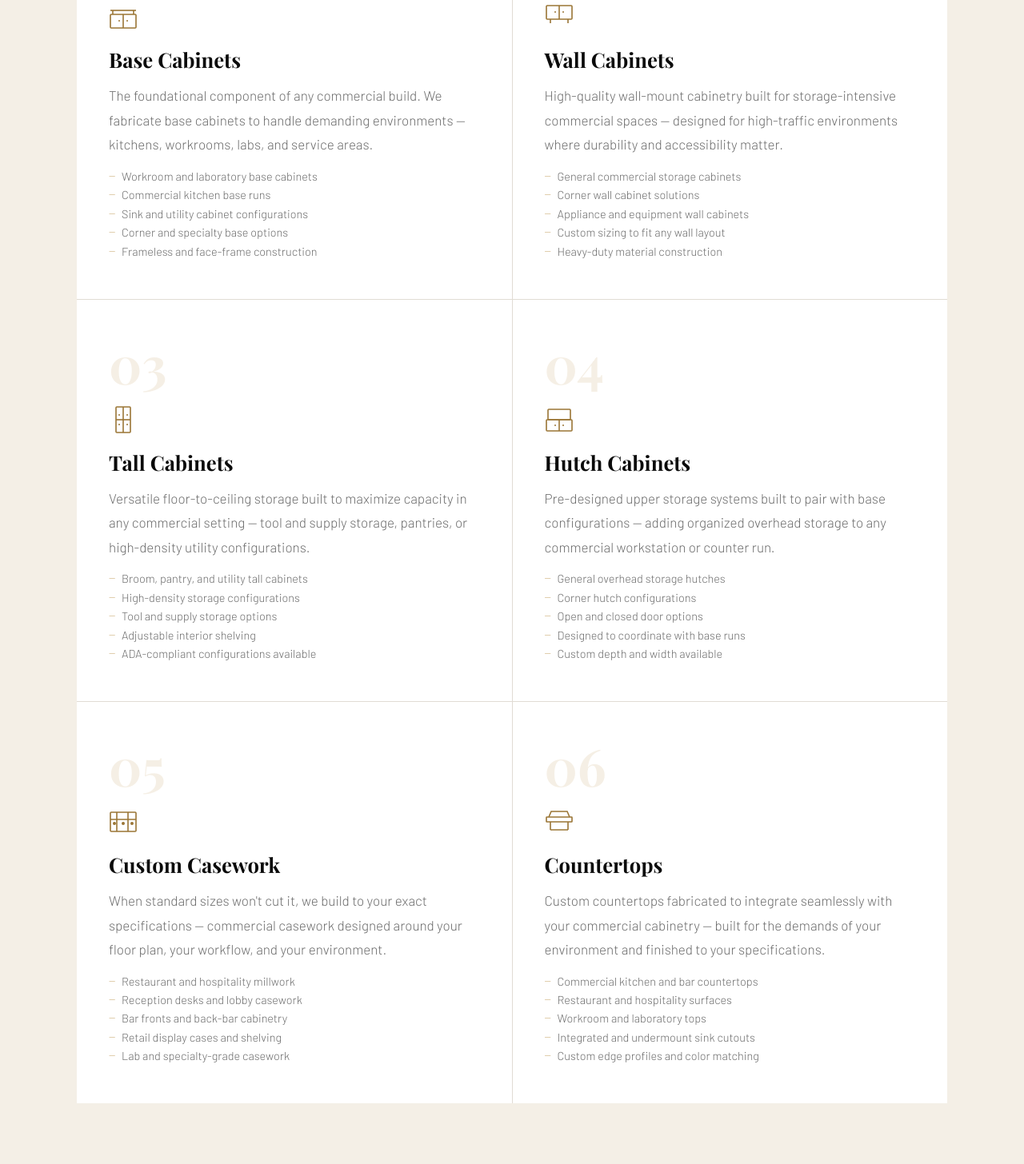
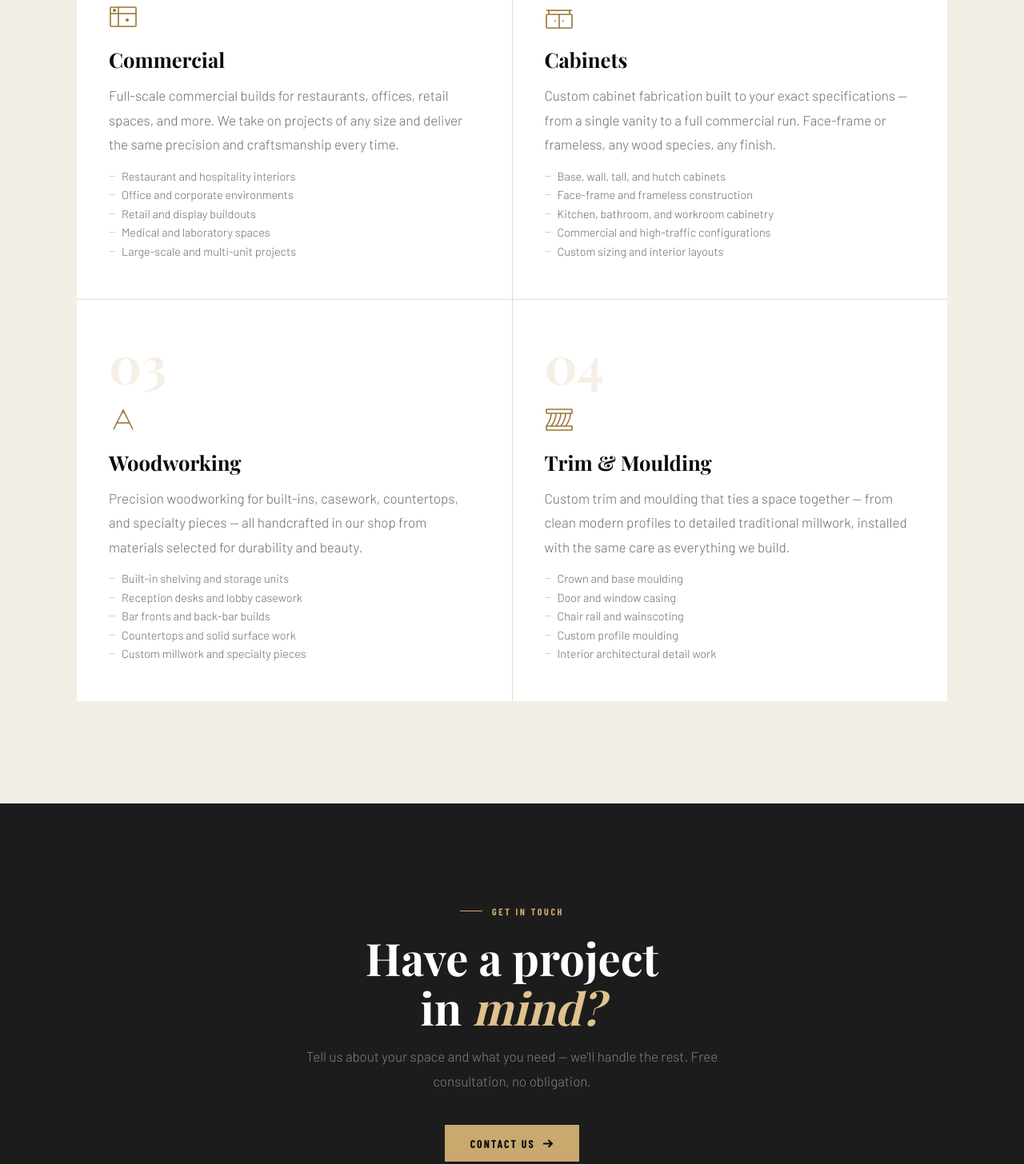
Before and after one commit to ndrhine-ops/Website-Practice, a plain HTML site: page services.html in a window 1280 px wide. Shown: the part 908-2364 px from the top of the page at 80% size. Drawn offline with nearby package versions, Linux system fonts and the light colour scheme; a web font is replaced by a local one.

Commit message:
Update services to Commercial, Cabinets, Woodworking, Trim & Moulding
Replaced the six cabinet-type service cards with four categories based
on Cache River Mill reference. Updated footer service lists and contact
form dropdown across all five pages to match.

Co-Authored-By: Claude Sonnet 4.6 <noreply@anthropic.com>

```diff
--- a/services.html
+++ b/services.html
@@ -96,85 +96,59 @@
   <div class="wrap">
     <div style="text-align:center;margin-bottom:clamp(3rem,6vw,5rem)">
       <div class="label reveal" style="justify-content:center;margin-bottom:1rem">In Detail</div>
-      <h2 class="h2 reveal d1">What each cabinet type <em>includes</em></h2>
+      <h2 class="h2 reveal d1">What we <em>do</em></h2>
     </div>
     <div class="svc-detail-grid">
       <div class="svc-detail-card reveal">
         <div class="svc-detail-num">01</div>
-        <svg class="svc-detail-icon" width="36" height="36" viewBox="0 0 36 36" fill="none" stroke="currentColor" stroke-width="1.6"><rect x="2" y="15" width="32" height="17" rx="1"/><line x1="18" y1="15" x2="18" y2="32"/><line x1="12" y1="23" x2="14" y2="23"/><line x1="22" y1="23" x2="24" y2="23"/><line x1="5" y1="15" x2="5" y2="10"/><line x1="31" y1="15" x2="31" y2="10"/><line x1="2" y1="10" x2="34" y2="10"/></svg>
-        <h3 class="h3">Base Cabinets</h3>
-        <p class="body-t">The foundational component of any commercial build. We fabricate base cabinets to handle demanding environments — kitchens, workrooms, labs, and service areas.</p>
+        <svg class="svc-detail-icon" width="36" height="36" viewBox="0 0 36 36" fill="none" stroke="currentColor" stroke-width="1.6"><rect x="2" y="6" width="32" height="24" rx="1"/><line x1="2" y1="14" x2="34" y2="14"/><line x1="12" y1="6" x2="12" y2="30"/><circle cx="7" cy="10" r="1.2" fill="currentColor"/><circle cx="23" cy="22" r="1.2" fill="currentColor"/></svg>
+        <h3 class="h3">Commercial</h3>
+        <p class="body-t">Full-scale commercial builds for restaurants, offices, retail spaces, and more. We take on projects of any size and deliver the same precision and craftsmanship every time.</p>
         <ul>
-          <li>Workroom and laboratory base cabinets</li>
-          <li>Commercial kitchen base runs</li>
-          <li>Sink and utility cabinet configurations</li>
-          <li>Corner and specialty base options</li>
-          <li>Frameless and face-frame construction</li>
+          <li>Restaurant and hospitality interiors</li>
+          <li>Office and corporate environments</li>
+          <li>Retail and display buildouts</li>
+          <li>Medical and laboratory spaces</li>
+          <li>Large-scale and multi-unit projects</li>
         </ul>
       </div>
       <div class="svc-detail-card reveal d1">
         <div class="svc-detail-num">02</div>
-        <svg class="svc-detail-icon" width="36" height="36" viewBox="0 0 36 36" fill="none" stroke="currentColor" stroke-width="1.6"><rect x="2" y="4" width="32" height="17" rx="1"/><line x1="18" y1="4" x2="18" y2="21"/><line x1="12" y1="12" x2="14" y2="12"/><line x1="22" y1="12" x2="24" y2="12"/><line x1="7" y1="21" x2="7" y2="26"/><line x1="29" y1="21" x2="29" y2="26"/></svg>
-        <h3 class="h3">Wall Cabinets</h3>
-        <p class="body-t">High-quality wall-mount cabinetry built for storage-intensive commercial spaces — designed for high-traffic environments where durability and accessibility matter.</p>
+        <svg class="svc-detail-icon" width="36" height="36" viewBox="0 0 36 36" fill="none" stroke="currentColor" stroke-width="1.6"><rect x="2" y="15" width="32" height="17" rx="1"/><line x1="18" y1="15" x2="18" y2="32"/><line x1="12" y1="23" x2="14" y2="23"/><line x1="22" y1="23" x2="24" y2="23"/><line x1="5" y1="15" x2="5" y2="10"/><line x1="31" y1="15" x2="31" y2="10"/><line x1="2" y1="10" x2="34" y2="10"/></svg>
+        <h3 class="h3">Cabinets</h3>
+        <p class="body-t">Custom cabinet fabrication built to your exact specifications — from a single vanity to a full commercial run. Face-frame or frameless, any wood species, any finish.</p>
         <ul>
-          <li>General commercial storage cabinets</li>
-          <li>Corner wall cabinet solutions</li>
-          <li>Appliance and equipment wall cabinets</li>
-          <li>Custom sizing to fit any wall layout</li>
-          <li>Heavy-duty material construction</li>
+          <li>Base, wall, tall, and hutch cabinets</li>
+          <li>Face-frame and frameless construction</li>
+          <li>Kitchen, bathroom, and workroom cabinetry</li>
+          <li>Commercial and high-traffic configurations</li>
+          <li>Custom sizing and interior layouts</li>
         </ul>
       </div>
       <div class="svc-detail-card reveal">
         <div class="svc-detail-num">03</div>
-        <svg class="svc-detail-icon" width="36" height="36" viewBox="0 0 36 36" fill="none" stroke="currentColor" stroke-width="1.6"><rect x="9" y="2" width="18" height="32" rx="1"/><line x1="18" y1="2" x2="18" y2="34"/><line x1="12" y1="12" x2="14" y2="12"/><line x1="22" y1="12" x2="24" y2="12"/><line x1="12" y1="24" x2="14" y2="24"/><line x1="22" y1="24" x2="24" y2="24"/><line x1="9" y1="18" x2="27" y2="18"/></svg>
-        <h3 class="h3">Tall Cabinets</h3>
-        <p class="body-t">Versatile floor-to-ceiling storage built to maximize capacity in any commercial setting — tool and supply storage, pantries, or high-density utility configurations.</p>
+        <svg class="svc-detail-icon" width="36" height="36" viewBox="0 0 36 36" fill="none" stroke="currentColor" stroke-width="1.6"><path d="M6 30 L18 6 L30 30"/><line x1="10" y1="22" x2="26" y2="22"/><line x1="18" y1="6" x2="18" y2="10"/></svg>
+        <h3 class="h3">Woodworking</h3>
+        <p class="body-t">Precision woodworking for built-ins, casework, countertops, and specialty pieces — all handcrafted in our shop from materials selected for durability and beauty.</p>
         <ul>
-          <li>Broom, pantry, and utility tall cabinets</li>
-          <li>High-density storage configurations</li>
-          <li>Tool and supply storage options</li>
-          <li>Adjustable interior shelving</li>
-          <li>ADA-compliant configurations available</li>
+          <li>Built-in shelving and storage units</li>
+          <li>Reception desks and lobby casework</li>
+          <li>Bar fronts and back-bar builds</li>
+          <li>Countertops and solid surface work</li>
+          <li>Custom millwork and specialty pieces</li>
         </ul>
       </div>
       <div class="svc-detail-card reveal d1">
         <div class="svc-detail-num">04</div>
-        <svg class="svc-detail-icon" width="36" height="36" viewBox="0 0 36 36" fill="none" stroke="currentColor" stroke-width="1.6"><rect x="2" y="18" width="32" height="14" rx="1"/><rect x="4" y="5" width="28" height="13" rx="1"/><line x1="18" y1="18" x2="18" y2="32"/><line x1="12" y1="25" x2="14" y2="25"/><line x1="22" y1="25" x2="24" y2="25"/></svg>
-        <h3 class="h3">Hutch Cabinets</h3>
-        <p class="body-t">Pre-designed upper storage systems built to pair with base configurations — adding organized overhead storage to any commercial workstation or counter run.</p>
+        <svg class="svc-detail-icon" width="36" height="36" viewBox="0 0 36 36" fill="none" stroke="currentColor" stroke-width="1.6"><rect x="2" y="26" width="32" height="5" rx="0.5"/><rect x="2" y="5" width="32" height="5" rx="0.5"/><path d="M8 10 Q8 18 2 26M14 10 Q14 18 8 26M20 10 Q20 18 14 26M26 10 Q26 18 20 26M32 10 Q32 18 26 26"/></svg>
+        <h3 class="h3">Trim &amp; Moulding</h3>
+        <p class="body-t">Custom trim and moulding that ties a space together — from clean modern profiles to detailed traditional millwork, installed with the same care as everything we build.</p>
         <ul>
-          <li>General overhead storage hutches</li>
-          <li>Corner hutch configurations</li>
-          <li>Open and closed door options</li>
-          <li>Designed to coordinate with base runs</li>
-          <li>Custom depth and width available</li>
-        </ul>
-      </div>
-      <div class="svc-detail-card reveal">
-        <div class="svc-detail-num">05</div>
-        <svg class="svc-detail-icon" width="36" height="36" viewBox="0 0 36 36" fill="none" stroke="currentColor" stroke-width="1.6"><rect x="2" y="6" width="32" height="24" rx="1"/><path d="M2 15h32M10 6v24M24 6v24"/><circle cx="7" cy="20" r="1.2" fill="currentColor"/><circle cx="18" cy="20" r="1.2" fill="currentColor"/><circle cx="29" cy="20" r="1.2" fill="currentColor"/></svg>
-        <h3 class="h3">Custom Casework</h3>
-        <p class="body-t">When standard sizes won't cut it, we build to your exact specifications — commercial casework designed around your floor plan, your workflow, and your environment.</p>
-        <ul>
-          <li>Restaurant and hospitality millwork</li>
-          <li>Reception desks and lobby casework</li>
-          <li>Bar fronts and back-bar cabinetry</li>
-          <li>Retail display cases and shelving</li>
-          <li>Lab and specialty-grade casework</li>
-        </ul>
-      </div>
-      <div class="svc-detail-card reveal d1">
-        <div class="svc-detail-num">06</div>
-        <svg class="svc-detail-icon" width="36" height="36" viewBox="0 0 36 36" fill="none" stroke="currentColor" stroke-width="1.6"><path d="M5 12 L8 5 L28 5 L31 12"/><rect x="2" y="12" width="32" height="6" rx="0.5"/><path d="M7 18v10M29 18v10M7 28h22"/></svg>
-        <h3 class="h3">Countertops</h3>
-        <p class="body-t">Custom countertops fabricated to integrate seamlessly with your commercial cabinetry — built for the demands of your environment and finished to your specifications.</p>
-        <ul>
-          <li>Commercial kitchen and bar countertops</li>
-          <li>Restaurant and hospitality surfaces</li>
-          <li>Workroom and laboratory tops</li>
-          <li>Integrated and undermount sink cutouts</li>
-          <li>Custom edge profiles and color matching</li>
+          <li>Crown and base moulding</li>
+          <li>Door and window casing</li>
+          <li>Chair rail and wainscoting</li>
+          <li>Custom profile moulding</li>
+          <li>Interior architectural detail work</li>
         </ul>
       </div>
     </div>
@@ -214,13 +188,10 @@
     <div class="footer-col">
       <h4>Services</h4>
       <ul>
-        <li><a href="services.html">Kitchen Cabinetry</a></li>
-        <li><a href="services.html">Bathroom Vanities</a></li>
-        <li><a href="services.html">Built-In Storage</a></li>
-        <li><a href="services.html">Custom Millwork</a></li>
-        <li><a href="services.html">Office Cabinetry</a></li>
-        <li><a href="services.html">Finishing &amp; Refinishing</a></li>
-        <li><a href="services.html">Countertops</a></li>
+        <li><a href="services.html">Commercial</a></li>
+        <li><a href="services.html">Cabinets</a></li>
+        <li><a href="services.html">Woodworking</a></li>
+        <li><a href="services.html">Trim &amp; Moulding</a></li>
       </ul>
     </div>
     <div class="footer-col">
```
Also changed, not shown: about.html (+4 -7 lines), contact.html (+8 -14 lines), gallery.html (+4 -7 lines), index.html (+4 -7 lines).
